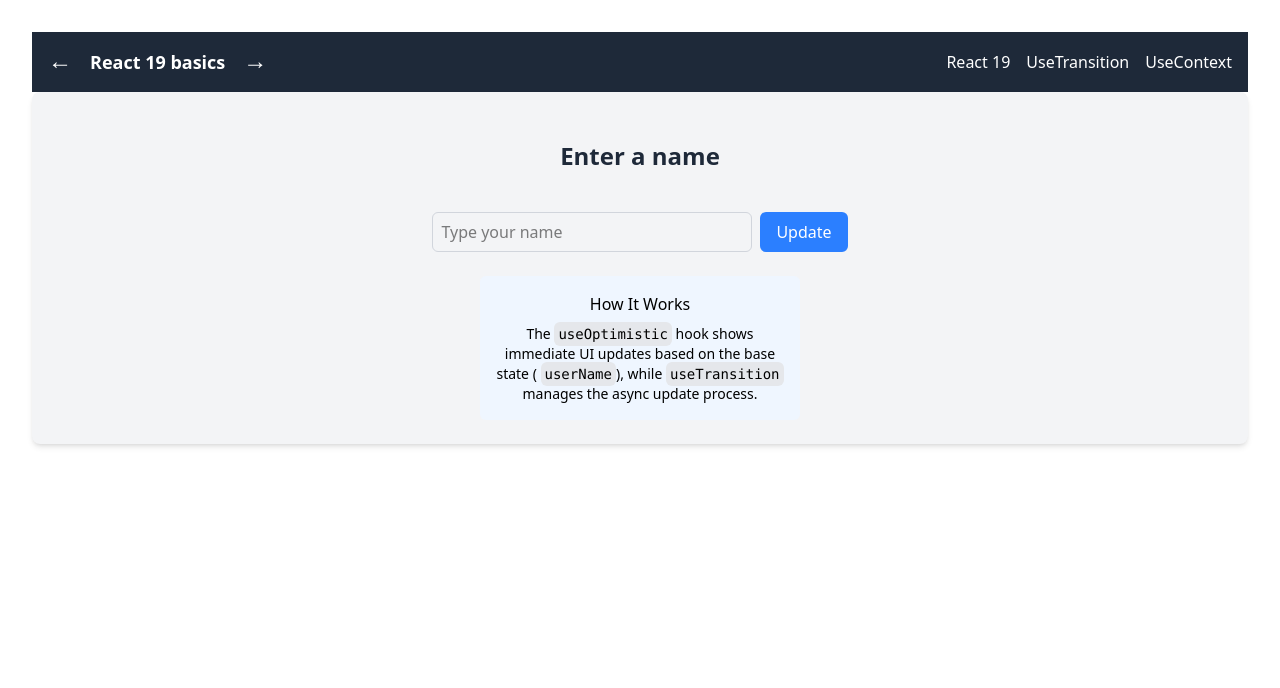
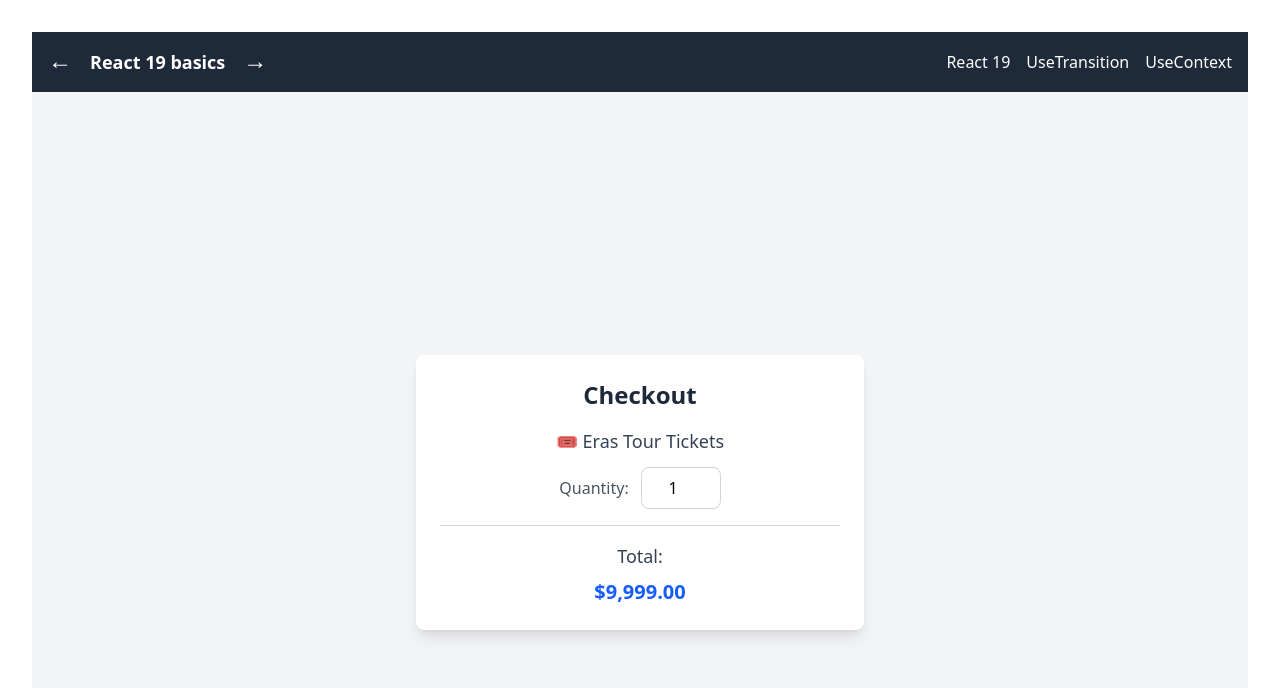
Before and after one commit to Sarmad426/react-19, a React (Vite) app: page /hooks/useTransition/form in a window 1280 px wide. Shown: the top 688 px of the page. Built offline with nearby package versions, Linux system fonts and the light colour scheme.

Commit message:
Refactor UseTransitionForm component to manage quantity updates with optimistic UI and improve user experience

```diff
--- a/src/components/react19-concepts/useTransitionForm.tsx
+++ b/src/components/react19-concepts/useTransitionForm.tsx
@@ -1,76 +1,93 @@
-import { useState, useTransition, useOptimistic } from "react";
+import { startTransition, useState, useTransition } from "react";
 
 export function UseTransitionForm() {
-  const [name, setName] = useState("");
-  const [error, setError] = useState<string | null>(null);
+  const [quantity, setQuantity] = useState<number>(1);
   const [isPending, startTransition] = useTransition();
-  const [userName, setUserName] = useState("");
-  const [optimisticUserName, addOptimisticUserName] = useOptimistic(
-    userName,
-    (state, newValue: string) => newValue
-  );
 
-  const handleFormAction = async (formData: FormData) => {
-    const inputName = formData.get("name") as string;
-    if (!inputName.trim()) {
-      setError("Name cannot be empty.");
-      return;
-    }
-    setError(null);
-
-    // Optimistically update UI
-    addOptimisticUserName(inputName);
-    setName("");
-
+  const updateQuantityAction = async (newQuantity: number) => {
     startTransition(async () => {
-      try {
-        // Simulate API call
-        await new Promise<void>((resolve) => setTimeout(resolve, 1000));
-
-        // Update the actual state after the API call succeeds
-        setUserName(inputName);
-      } catch (error) {
-        setError("Failed to update name. Please try again.");
-        setName(inputName); // Restore the previous input
-      }
+      const savedQuantity = await updateQuantity(newQuantity);
+      startTransition(() => {
+        setQuantity(savedQuantity);
+      });
     });
   };
 
   return (
-    <div className="flex flex-col items-center gap-4 p-6 bg-gray-100 rounded-lg shadow-md">
-      <h2 className="text-2xl font-semibold my-4 py-2 text-gray-800">
-        {optimisticUserName || "Enter a name"}
-      </h2>
-      <div className="flex flex-col items-center">
-        <form action={handleFormAction}>
-          <input
-            name="name"
-            value={name}
-            onChange={(event) => setName(event.target.value)}
-            placeholder="Type your name"
-            className="border border-gray-300 p-2 h-10 w-80 rounded-md focus:outline-none focus:ring-2 focus:ring-blue-400"
-          />
-          <button
-            type="submit"
-            disabled={isPending}
-            className="ml-2 bg-blue-500 text-white px-4 py-2 rounded-md hover:bg-blue-600 disabled:opacity-50 disabled:cursor-not-allowed"
-          >
-            {isPending ? "Updating..." : "Update"}
-          </button>
-        </form>
-        {error && <p className="text-red-500 my-2">{error}</p>}
-      </div>
-      <div className="bg-blue-50 p-4 rounded-md w-80 mt-2">
-        <h3 className="font-medium mb-2">How It Works</h3>
-        <p className="text-sm">
-          The <code className="bg-gray-200 p-1 rounded-md">useOptimistic</code>{" "}
-          hook shows immediate UI updates based on the base state ({" "}
-          <code className="bg-gray-200 p-1 rounded-md">userName</code>
-          ), while{" "}
-          <code className="bg-gray-200 p-1 rounded-md">useTransition</code>{" "}
-          manages the async update process.
-        </p>
+    <div className="flex flex-col items-center justify-center min-h-screen bg-gray-100 p-6">
+      <div className="bg-white p-6 rounded-lg shadow-lg w-full max-w-md">
+        <h1 className="text-2xl font-bold text-gray-800 mb-4 text-center">
+          Checkout
+        </h1>
+        <Item action={updateQuantityAction} />
+        <hr className="my-4 border-gray-300" />
+        <Total quantity={quantity} isPending={isPending} />
       </div>
     </div>
   );
 }
+
+type ItemProps = {
+  action: (quantity: number) => void;
+};
+
+function Item({ action }: ItemProps) {
+  function handleChange(event: React.ChangeEvent<HTMLInputElement>) {
+    const newQuantity = Number(event.target.value);
+    if (isNaN(newQuantity) || newQuantity < 1) return;
+
+    startTransition(async () => {
+      action(newQuantity);
+    });
+  }
+
+  return (
+    <div className="flex flex-col gap-3 items-center">
+      <span className="text-lg font-medium text-gray-700">
+        🎟 Eras Tour Tickets
+      </span>
+      <div className="flex items-center gap-3">
+        <label htmlFor="quantity" className="text-gray-600 font-medium">
+          Quantity:
+        </label>
+        <input
+          type="number"
+          title="quantity"
+          onChange={handleChange}
+          defaultValue={1}
+          min={1}
+          className="w-20 p-2 border border-gray-300 rounded-lg focus:outline-none focus:ring-2 focus:ring-blue-500 text-center"
+        />
+      </div>
+    </div>
+  );
+}
+
+const intl = new Intl.NumberFormat("en-US", {
+  style: "currency",
+  currency: "USD",
+});
+
+type TotalProps = {
+  quantity: number;
+  isPending: boolean;
+};
+
+function Total({ quantity, isPending }: TotalProps) {
+  return (
+    <div className="flex flex-col items-center gap-2">
+      <span className="text-lg font-medium text-gray-700">Total:</span>
+      <span className="text-xl font-bold text-blue-600">
+        {isPending ? "🌀 Updating..." : `${intl.format(quantity * 9999)}`}
+      </span>
+    </div>
+  );
+}
+
+function updateQuantity(newQuantity: number): Promise<number> {
+  return new Promise((resolve) => {
+    setTimeout(() => {
+      resolve(newQuantity);
+    }, 2000);
+  });
+}
```
